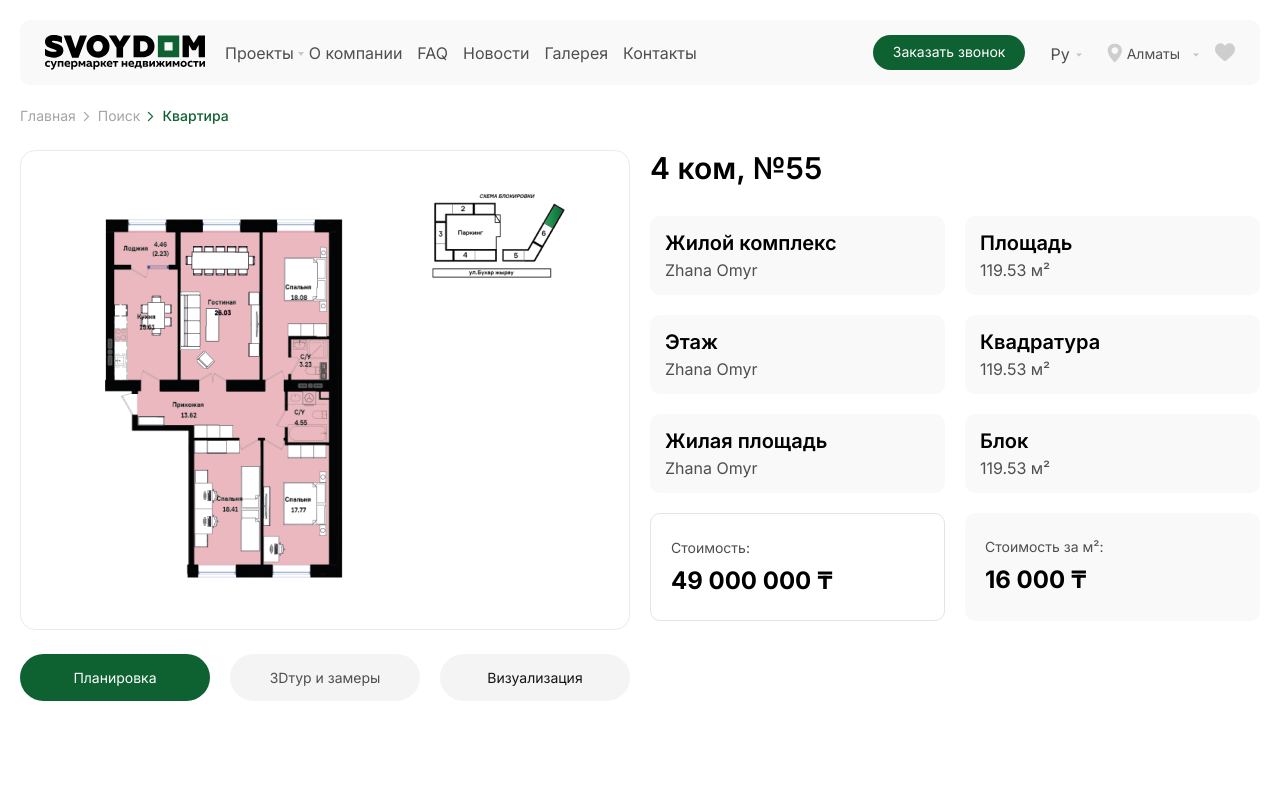
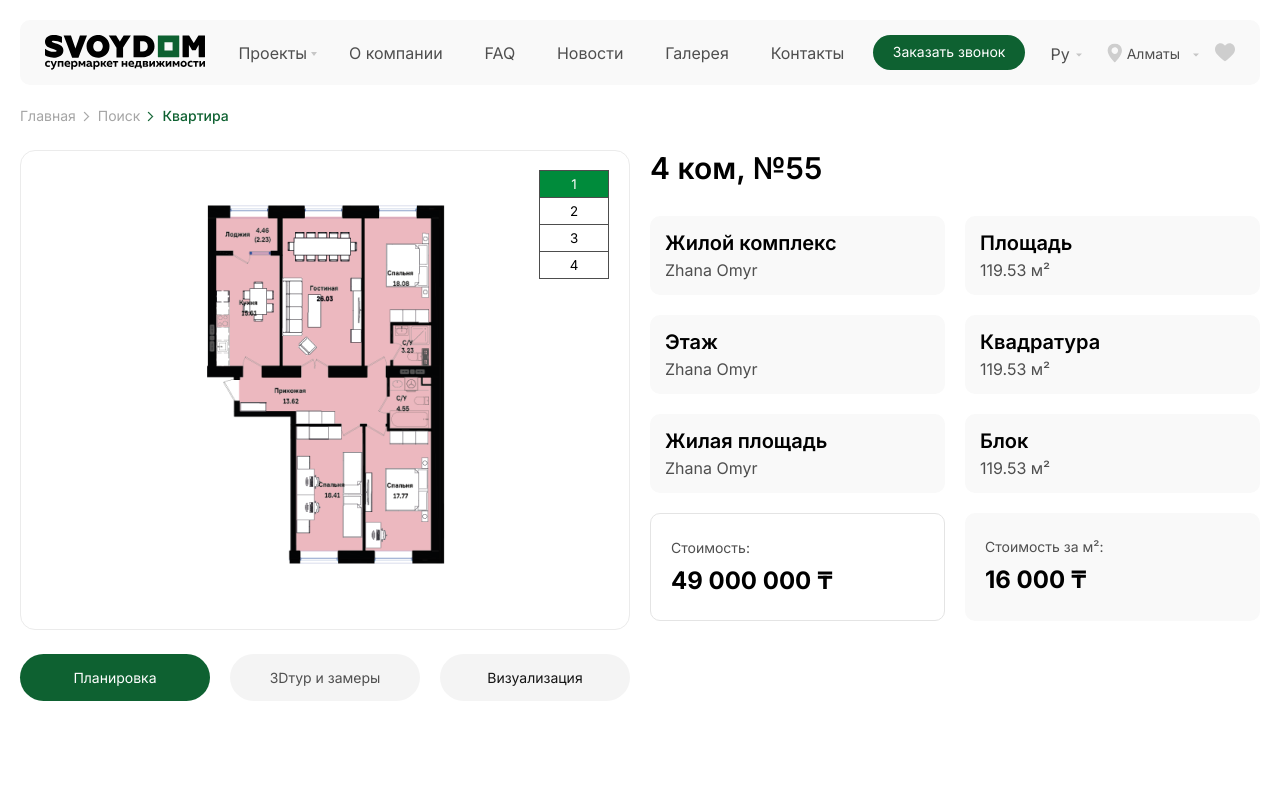
Before and after one commit to MrCherry89/svoyDom2, a plain HTML site: page apartment-info.html in a window 1280 px wide. Shown: the top 798 px of the page. Drawn offline with nearby package versions, Linux system fonts and the light colour scheme.

Commit message:
sdelal wse

```diff
--- a/apartment-info.html
+++ b/apartment-info.html
@@ -98,7 +98,15 @@
         <div class="tab-wrap">
           <div class="tab-content">
             <div class="tab-content-item active">
-              <img src="img/apartment-info-img1.png" alt="" />
+              <div class="hover-img-wrap">
+                <img src="img/tab-img1.png" alt="" />
+              </div>
+              <div class="links">
+                <button data-src="img/tab-img1.png" class="active">1</button>
+                <button data-src="img/slider-img3.jpg">2</button>
+                <button data-src="img/about-info-img5.jpg">3</button>
+                <button data-src="img/info-img2.png">4</button>
+              </div>
             </div>
             <div class="tab-content-item"></div>
             <div class="tab-content-item">
--- a/js/script.js
+++ b/js/script.js
@@ -246,5 +246,12 @@ $(document).ready(function () {
     $(this).addClass("active");
   });
 
+  $(".links button").hover(function () {
+    $(".links button").removeClass("active");
+    $(this).addClass("active");
+    var value = $(this).attr("data-src");
+    $(".hover-img-wrap img").attr("src", value);
+  });
+
   AOS.init();
 });
--- a/scss/_global.scss
+++ b/scss/_global.scss
@@ -720,8 +720,13 @@ a {
         }
         .main-menu {
           margin-bottom: -20px;
+          @media (max-width: 1300px) {
+            @include justify-around;
+            flex-grow: 1;
+          }
           @media (max-width: 1024px) {
             @include dir-col;
+            justify-content: inherit;
           }
           li {
             @media (max-width: 1300px) {
@@ -961,10 +966,49 @@ a {
         .tab-content-item {
           height: 0;
           visibility: hidden;
+          position: relative;
+          z-index: 0;
+          .hover-img-wrap {
+            @include flex;
+            margin: auto;
+            max-width: 70%;
+            transition: 0.5s;
+          }
           img {
             max-width: 100%;
             max-height: 100%;
             margin: auto;
+            transition: 0.5s;
+          }
+          .links {
+            position: absolute;
+            right: 20px;
+            top: 20px;
+            @include flex;
+            @include dir-col;
+            button {
+              position: relative;
+              z-index: 0;
+              color: #000;
+              border: 1px solid #4d4d4d;
+              padding: 5px 20px;
+              min-width: 70px;
+              @include flex;
+              margin-top: -1px;
+              @include justify-center;
+              @media (max-width: 767px) {
+                padding: 5px 10px;
+                min-width: 40px;
+              }
+              &:hover {
+                background: $lGreen;
+                color: white;
+              }
+              &.active {
+                background: $lGreen;
+                color: white;
+              }
+            }
           }
           &.active {
             border: 1px solid #ebebeb;
@@ -976,6 +1020,7 @@ a {
             min-height: 480px;
             @media (max-width: 767px) {
               min-height: auto;
+              padding-left: 0;
             }
           }
         }
--- a/scss/style.scss
+++ b/scss/style.scss
@@ -29,8 +29,6 @@
       @media (max-width: 767px) {
         flex-direction: column-reverse;
         border: none;
-      }
-      .footer-menu-wrap {
       }
       .links {
         @include flex;
@@ -1979,8 +1977,6 @@
           object-fit: cover;
         }
       }
-      .text-wrap {
-      }
     }
     .big-info {
       margin-top: 10px;
```
Also changed, not shown: css/style.css, img/apartment-info-img1.png (deleted), img/tab-img1.png (added), 1 other file.
